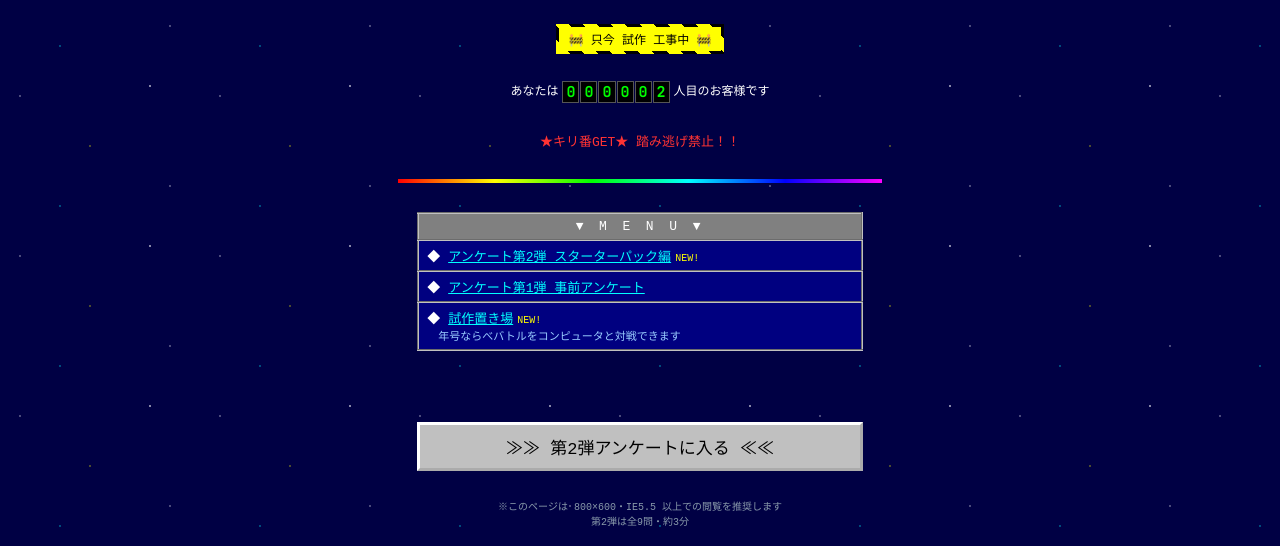
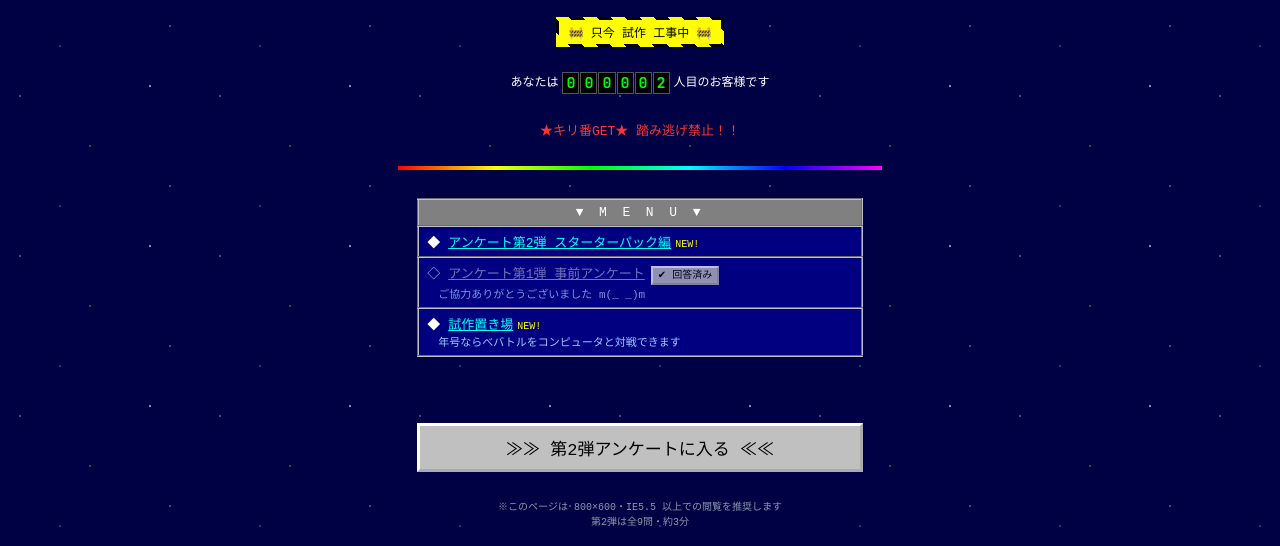
Before and after one commit to saltums/nengo-battle, a plain HTML site: page docs/survey.html in a window 1280 px wide. Shown: the part 254-800 px from the top of the page. Drawn offline with Linux system fonts and the light colour scheme; a web font is replaced by a local one.

Commit message:
Survey: mark first questionnaire as answered
Co-Authored-By: Claude Opus 5.5 <noreply@anthropic.com>
Claude-Session: https://claude.ai/code/session_01XUoWe8eexhXSWyCnVnQ36G

```diff
--- a/docs/survey.html
+++ b/docs/survey.html
@@ -246,7 +246,7 @@ function intro(){
     <table>
       <tr><td class="h">▼ M E N U ▼</td></tr>
       <tr><td>◆ <a id="go2">アンケート第2弾 スターターパック編</a><span class="new blink">NEW!</span></td></tr>
-      <tr><td>◆ <a id="go1">アンケート第1弾 事前アンケート</a></td></tr>
+      <tr><td style="opacity:.75">◇ <a id="go1" style="color:#99c">アンケート第1弾 事前アンケート</a><span style="display:inline-block;margin-left:6px;font-size:10px;background:#c0c0c0;color:#000;border:2px outset #fff;padding:0 5px;line-height:1.5">✔ 回答済み</span><br><span style="font-size:11px;color:#9cf">　ご協力ありがとうございました m(_ _)m</span></td></tr>
       <tr><td>◆ <a href="https://claude.ai/artifact/VvhVthNoG7FuyWVaeYsr4L" target="_blank" rel="noopener">試作置き場</a><span class="new blink">NEW!</span><br><span style="font-size:11px;color:#9cf">　年号ならべバトルをコンピュータと対戦できます</span></td></tr>
     </table>
     <div class="msg2" id="m2"></div>
```
